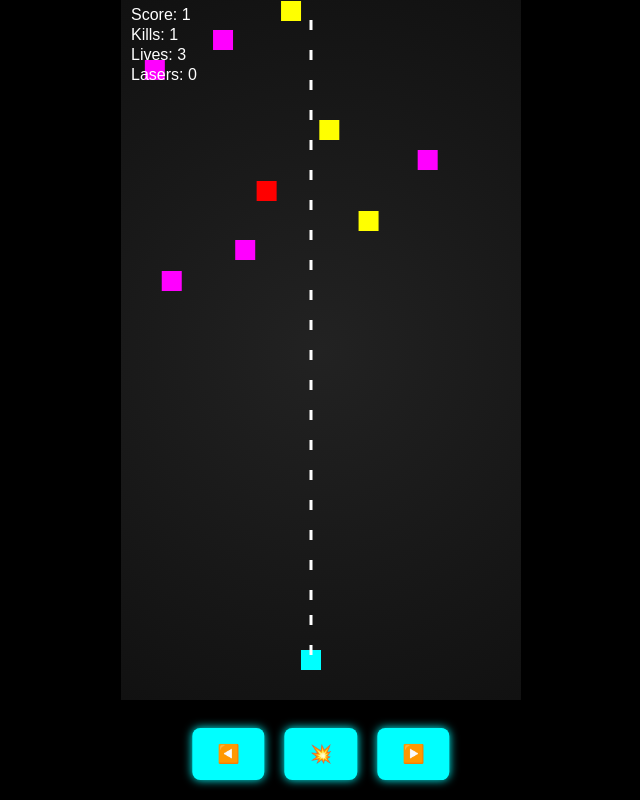
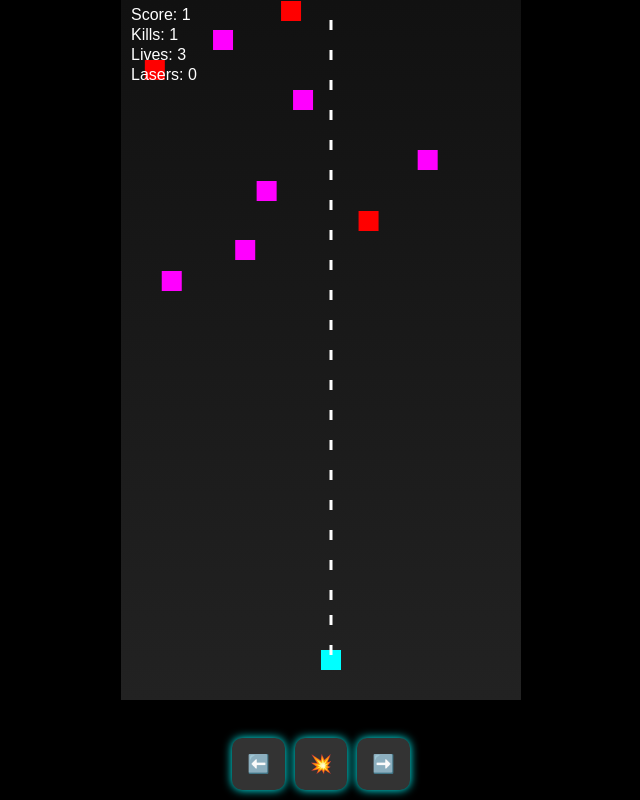
Before and after one commit to minnureddy114411/LaserFall, a plain HTML site: page index.html in a window 1280 px wide. Shown: the whole page, without its empty margins (319-959 px from the left). Drawn offline with Linux system fonts and the light colour scheme.

Commit message:
Update index.html

```diff
--- a/index.html
+++ b/index.html
@@ -3,33 +3,34 @@
 <head>
   <meta charset="UTF-8" />
   <meta name="viewport" content="width=device-width, initial-scale=1.0" />
-  <title>Futuristic Endless Shooter</title>
+  <title>SkyCube Blaster</title>
   <style>
     body {
       margin: 0;
+      overflow: hidden;
       background: #000;
-      overflow: hidden;
+      font-family: sans-serif;
     }
     canvas {
       display: block;
       margin: 0 auto;
-      background: radial-gradient(circle at center, #222 0%, #111 100%);
+      background: linear-gradient(to bottom, #111, #222);
     }
     #controls {
       position: absolute;
-      bottom: 20px;
-      left: 50%;
-      transform: translateX(-50%);
+      bottom: 10px;
+      width: 100%;
       display: flex;
-      gap: 20px;
+      justify-content: center;
+      gap: 10px;
     }
-    .btn {
-      background: #0ff;
-      color: #000;
-      padding: 15px 25px;
+    button {
+      padding: 15px;
       font-size: 18px;
       border: none;
-      border-radius: 8px;
+      border-radius: 10px;
+      background: #333;
+      color: #fff;
       box-shadow: 0 0 10px #0ff;
     }
   </style>
@@ -37,25 +38,34 @@
 <body>
   <canvas id="gameCanvas" width="400" height="700"></canvas>
   <div id="controls">
-  <button class="btn" id="leftBtn">◀️</button>
-  <button class="btn" id="laserBtn">💥</button>
-  <button class="btn" id="rightBtn">▶️</button>
+    <button id="leftBtn">⬅️</button>
+    <button onclick="useLaser()">💥</button>
+    <button id="rightBtn">➡️</button>
   </div>
   <script>
-const canvas = document.getElementById("gameCanvas");
-const ctx = canvas.getContext("2d");
+    const canvas = document.getElementById('gameCanvas');
+    const ctx = canvas.getContext('2d');
 
-const player = { x: 180, y: 650, width: 20, height: 20, clones: 0 };
+    let player = { x: 200, y: 650, width: 20, height: 20, clones: 0 };
     let bullets = [];
     let enemies = [];
     let lasers = 0;
     let kills = 0;
     let score = 0;
     let lives = 3;
+    let clonesActive = false;
     let enemySpeed = 1;
 
+    let movingLeft = false;
+    let movingRight = false;
+
+    document.getElementById("leftBtn").addEventListener("touchstart", () => movingLeft = true);
+    document.getElementById("leftBtn").addEventListener("touchend", () => movingLeft = false);
+    document.getElementById("rightBtn").addEventListener("touchstart", () => movingRight = true);
+    document.getElementById("rightBtn").addEventListener("touchend", () => movingRight = false);
+
     function drawPlayer() {
-  ctx.fillStyle = "#0ff";
+      ctx.fillStyle = '#0ff';
       ctx.fillRect(player.x, player.y, player.width, player.height);
       for (let i = 1; i <= player.clones; i++) {
         ctx.fillRect(player.x - i * 25, player.y, player.width, player.height);
@@ -64,24 +74,39 @@ function drawPlayer() {
     }
 
     function drawBullets() {
-  ctx.fillStyle = "#fff";
-  bullets.forEach((b) => ctx.fillRect(b.x, b.y, 3, 10));
+      ctx.fillStyle = '#fff';
+      bullets.forEach(b => ctx.fillRect(b.x, b.y, 3, 10));
     }
 
     function drawEnemies() {
-  enemies.forEach((e) => {
+      enemies.forEach(e => {
         ctx.fillStyle = e.color;
         ctx.fillRect(e.x, e.y, e.size, e.size);
       });
     }
 
     function drawHUD() {
-  ctx.fillStyle = "#fff";
-  ctx.font = "16px sans-serif";
+      ctx.fillStyle = '#fff';
+      ctx.font = '16px sans-serif';
       ctx.fillText(`Score: ${score}`, 10, 20);
       ctx.fillText(`Kills: ${kills}`, 10, 40);
       ctx.fillText(`Lives: ${lives}`, 10, 60);
       ctx.fillText(`Lasers: ${lasers}`, 10, 80);
+    }
+
+    function useLaser() {
+      if (lasers > 0) {
+        lasers--;
+        enemies = [];
+        score += 2 * kills;
+        kills += kills;
+        drawLaserBeam();
+      }
+    }
+
+    function drawLaserBeam() {
+      ctx.fillStyle = 'rgba(0,255,255,0.5)';
+      ctx.fillRect(0, 0, canvas.width, player.y);
     }
 
     function shoot() {
@@ -92,35 +117,45 @@ function shoot() {
       }
     }
 
-setInterval(shoot, 100); // faster shooting speed
+    setInterval(shoot, 100); // Shooting every 100ms
 
     function spawnEnemy() {
       const size = 20;
       const x = Math.random() * (canvas.width - size);
-  const color = ["#f00", "#f0f", "#ff0"][Math.floor(Math.random() * 3)];
+      const color = Math.random() > 0.5 ? '#f00' : '#f0f';
       enemies.push({ x, y: 0, size, color });
     }
 
     setInterval(spawnEnemy, 500);
 
-function update() {
+    function updateGame() {
       ctx.clearRect(0, 0, canvas.width, canvas.height);
-  bullets.forEach((b) => (b.y -= 5));
-  bullets = bullets.filter((b) => b.y > 0);
-  enemies.forEach((e) => (e.y += enemySpeed));
+
+      if (movingLeft) {
+        player.x -= 4;
+        if (player.x < 0) player.x = 0;
+      }
+      if (movingRight) {
+        player.x += 4;
+        if (player.x + player.width > canvas.width) player.x = canvas.width - player.width;
+      }
+
+      bullets.forEach(b => b.y -= 5);
+      bullets = bullets.filter(b => b.y > 0);
+
+      enemies.forEach(e => e.y += enemySpeed);
 
       bullets.forEach((b, bi) => {
         enemies.forEach((e, ei) => {
-      if (
-        b.x < e.x + e.size &&
-        b.x + 3 > e.x &&
-        b.y < e.y + e.size &&
-        b.y + 10 > e.y
-      ) {
+          if (b.x < e.x + e.size && b.x + 3 > e.x && b.y < e.y + e.size && b.y + 10 > e.y) {
             enemies.splice(ei, 1);
             bullets.splice(bi, 1);
             score++;
             kills++;
+
+            if (kills % 25 === 0) {
+              // Power up
+            }
             if (kills % 50 === 0 && lasers < 10) lasers++;
             if (kills % 75 === 0) activateClones();
             if (kills % 100 === 0) {
@@ -134,14 +169,16 @@ function update() {
       enemies.forEach((e, ei) => {
         if (
           (e.y + e.size > player.y && e.x < player.x + player.width && e.x + e.size > player.x) ||
-      (player.clones &&
-        ((e.x < player.x - 25 + player.width && e.x + e.size > player.x - 25) ||
-          (e.x < player.x + 25 + player.width && e.x + e.size > player.x + 25)) &&
-        e.y + e.size > player.y)
+          (player.clones && (
+            e.y + e.size > player.y && (
+              (e.x < player.x - 25 + player.width && e.x + e.size > player.x - 25) ||
+              (e.x < player.x + 25 + player.width && e.x + e.size > player.x + 25)
+            )
+          ))
         ) {
           enemies.splice(ei, 1);
           lives--;
-      if (lives <= 0) alert("Game Over! Score: " + score);
+          if (lives <= 0) alert('Game Over! Final Score: ' + score);
         }
       });
 
@@ -150,42 +187,19 @@ function update() {
       drawEnemies();
       drawHUD();
 
-  requestAnimationFrame(update);
+      requestAnimationFrame(updateGame);
     }
 
     function activateClones() {
       player.clones = 1;
-  setTimeout(() => (player.clones = 0), 15000);
+      clonesActive = true;
+      setTimeout(() => {
+        player.clones = 0;
+        clonesActive = false;
+      }, 15000);
     }
 
-function useLaser() {
-  if (lasers > 0) {
-    lasers--;
-    enemies = [];
-    score += 2 * kills;
-    kills += kills;
-    ctx.fillStyle = 'rgba(0,255,255,0.5)';
-    ctx.fillRect(0, 0, canvas.width, player.y);
-  }
-}
-
-function moveLeft() {
-  player.x = Math.max(0, player.x - 20);
-}
-function moveRight() {
-  player.x = Math.min(canvas.width - player.width, player.x + 20);
-}
-
-// Button controls
-const leftBtn = document.getElementById("leftBtn");
-const rightBtn = document.getElementById("rightBtn");
-const laserBtn = document.getElementById("laserBtn");
-
-leftBtn.addEventListener("click", moveLeft);
-rightBtn.addEventListener("click", moveRight);
-laserBtn.addEventListener("click", useLaser);
-
-update();
+    updateGame();
   </script>
 </body>
 </html>
```
Lines whose indentation alone changed are shown as unchanged.
